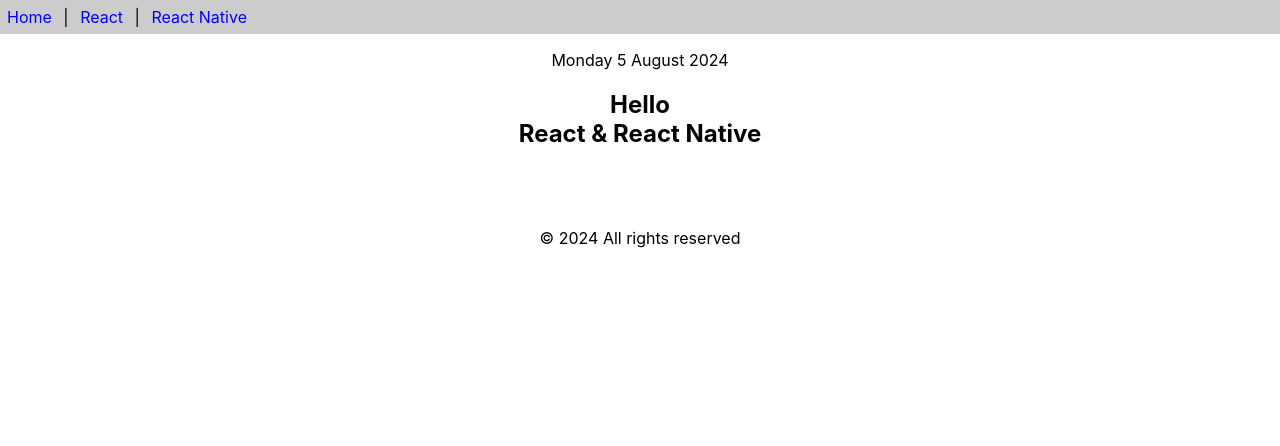
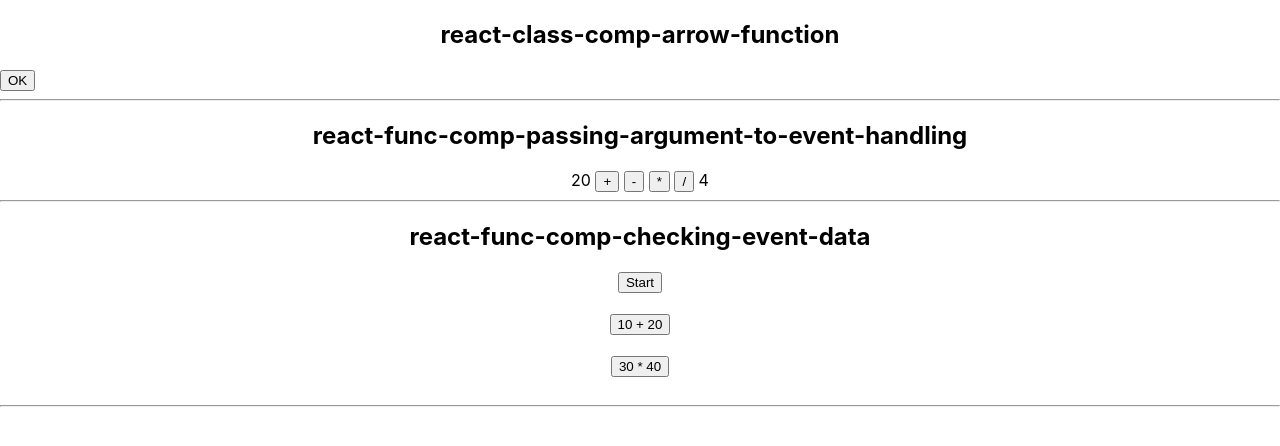
Before and after one commit to justprinthelloworld/app1_EnETC67, a React (Create React App) app: page / in a window 1280 px wide. Shown: the top 446 px of the page. Built offline with nearby package versions, Linux system fonts and the light colour scheme.

Commit message:
Create calculator.js, class-components.js, event-data.js and Update app.js
Create calculator.js, class-components.js, event-data.js and Update app.js

```diff
--- a/src/App.js
+++ b/src/App.js
@@ -1,14 +1,23 @@
 import React from 'react'
-import { Header, Content, Footer } from './func-components'
-import Calendar from './class-components'
+import Button from './class-components'
+import { Calculator2 } from './calculator'
+import { EventData2 } from './event-data'
 
-export default function App(){
+export default function App() {
   return (
     <>
-      <Header/>
-      <p><center><Calendar/></center></p>
-      <Content/>
-      <Footer/>
+      <h2><center>react-class-comp-arrow-function</center></h2>
+      <Button />
+      <hr/>
+
+      <h2><center>react-func-comp-passing-argument-to-event-handling</center></h2>
+      <Calculator2 />
+      <hr/>
+
+      <h2><center>react-func-comp-checking-event-data</center></h2>
+      <EventData2 />
+      <hr/>
+
     </>
   )
 }
--- /dev/null
+++ b/src/calculator.js
@@ -0,0 +1,25 @@
+import React from 'react'
+
+export function Calculator2 () {
+    const n1 = 20
+    const n2 = 4
+
+    const calculate = (op) => {
+        let c = `${n1} ${op} ${n2}`
+        let r = eval(c)
+        alert(`${c} = ${r}`)
+    }
+
+    return (
+        <div style={{textAlign:'center', marginTop:20}}>
+            <span>{n1}</span>&nbsp;
+            <button onClick={() => calculate('+')}>+</button>&nbsp;
+            <button onClick={() => calculate('-')}>-</button>&nbsp;
+            <button onClick={() => calculate('*')}>*</button>&nbsp;
+            {/* <button onClick={calculate.bind(this, '*')}>*</button>&nbsp; */}
+            <button onClick={() => calculate('/')}>/</button>&nbsp;
+            {/* <button onClick={calculate.bind(this, '/')}>/</button>&nbsp; */}
+            <span>{n2}</span>
+        </div>
+    )
+}
--- a/src/class-components.js
+++ b/src/class-components.js
@@ -1,20 +1,14 @@
-import React from 'react';
+import React, { Component } from 'react'
+export default class Button extends Component {
+    showAlert(msg) {
+        alert(msg)
+    }
 
-export default class Calendar extends React.Component{
-    getDate(){
-        const dayNames=['Sunday','Monday','Tuesday',
-            'Wednesday','Thursday','Friday','Saturday']
-        const monthNames=['January','February','March',
-            'April','May','June','July','August',
-            'September','October','November','December']
-        const date = new Date()
-        const weekDay = dayNames[date.getDay()]
-        const day = date.getDate()
-        const month = monthNames[date.getMonth()]
-        const year = date.getFullYear() // + 543
-        return `${weekDay} ${day} ${month} ${year}`
+    onclickButtonOK = () => {
+        this.showAlert('Hello')
     }
-    render(){
-        return <div>{this.getDate()}</div>
+
+    render() {
+        return <button onClick={this.onclickButtonOK}>OK</button>
     }
 }
--- /dev/null
+++ b/src/event-data.js
@@ -0,0 +1,22 @@
+import React from 'react'
+
+export function EventData2 () {
+    const onClickStartStop = (ev) => {
+        let t = ev.target.innerText
+        let s = (t === 'Start') ? 'Stop' : 'Start'
+        ev.target.innerText = s
+    }
+    const onClickAdd = (ev) => {
+        let t = ev.target.innerText
+        let r = eval(t)
+        alert(`${t} = ${r}`)
+    }
+
+    return (
+        <div style={{textAlign:'center', marginTop:20}}>
+            <button onClick={(ev) => onClickStartStop(ev)}>Start</button><br/><br/>
+            <button onClick={onClickAdd.bind(this)}>10 + 20</button><br/><br/>
+            <button onClick={onClickAdd.bind(this)}>30 * 40</button><br/><br/>
+        </div>
+    )
+}
```
